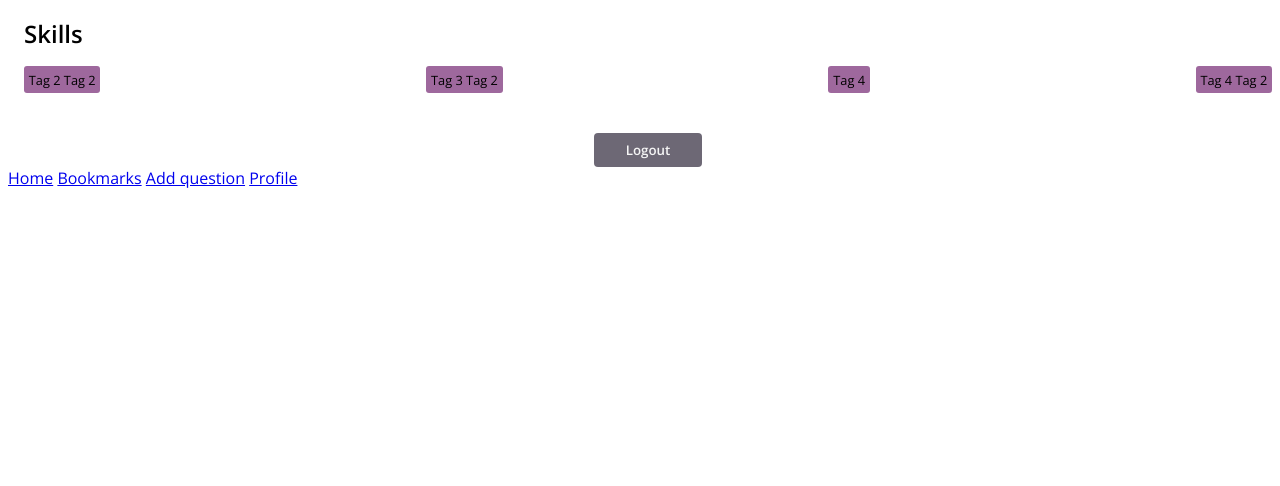
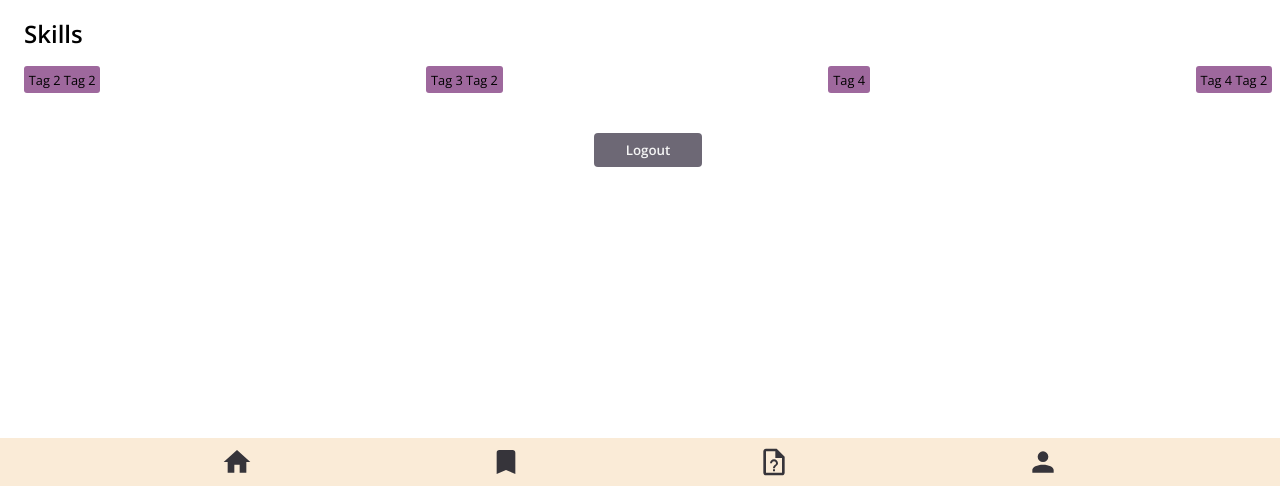
Before and after one commit to Luxa23/quizz-app, a website: page profile/profile.html in a window 1280 px wide. Shown: the part 314-800 px from the top of the page. Drawn offline with nearby package versions, Linux system fonts and the light colour scheme.

Commit message:
Add new nav to all html-files

```diff
--- a/design-system/navigation-bar/styles.css
+++ b/design-system/navigation-bar/styles.css
@@ -21,5 +21,5 @@
 }
 
 .nav--links path {
-  fill: black;
+  fill: #36343a;
 }
--- a/profile/profile.html
+++ b/profile/profile.html
@@ -50,14 +50,36 @@
     </main>
     <!--footer-->
     <footer>
-      <nav>
-        <!-- <a class="nav--element" href="/index.html"
-          ><img class="nav--image" src="/images/HomeIcon.png"
-        /></a> -->
-        <a href="/index.html">Home</a>
-        <a href="/bookmarks/bookmarks.html">Bookmarks</a>
-        <a href="/create/create.html">Add question</a>
-        <a href="/profile/profile.html">Profile</a>
+      <nav class="nav">
+        <a class="nav--links" href="/index.html">
+          <svg class="nav__svg" viewBox="0 0 24 24">
+            <path fill="none" d="M10,20V14H14V20H19V12H22L12,3L2,12H5V20H10Z" />
+          </svg>
+        </a>
+        <a class="nav--links" href="/bookmarks/bookmarks.html">
+          <svg class="nav__svg" viewBox="0 0 24 24">
+            <path
+              fill="none"
+              d="M17,3H7A2,2 0 0,0 5,5V21L12,18L19,21V5C19,3.89 18.1,3 17,3Z"
+            />
+          </svg>
+        </a>
+        <a class="nav--links" href="/create/create.html">
+          <svg class="nav__svg" viewBox="0 0 24 24">
+            <path
+              fill="none"
+              d="M14 2H6C4.89 2 4 2.9 4 4V20C4 21.11 4.89 22 6 22H18C19.11 22 20 21.11 20 20V8L14 2M18 20H6V4H13V9H18V20M15 13C15 14.89 12.75 15.07 12.75 16.76H11.25C11.25 14.32 13.5 14.5 13.5 13C13.5 12.18 12.83 11.5 12 11.5S10.5 12.18 10.5 13H9C9 11.35 10.34 10 12 10S15 11.35 15 13M12.75 17.5V19H11.25V17.5H12.75Z"
+            />
+          </svg>
+        </a>
+        <a class="nav--links" href="/profile/profile.html">
+          <svg class="nav__svg" viewBox="0 0 24 24">
+            <path
+              fill="none"
+              d="M12,4A4,4 0 0,1 16,8A4,4 0 0,1 12,12A4,4 0 0,1 8,8A4,4 0 0,1 12,4M12,14C16.42,14 20,15.79 20,18V20H4V18C4,15.79 7.58,14 12,14Z"
+            />
+          </svg>
+        </a>
       </nav>
     </footer>
     <script src="/main.js"></script>
```
Also changed, not shown: bookmarks/bookmarks.html (+30 -8 lines), create/create.html (+30 -8 lines), index.html (+30 -9 lines).
